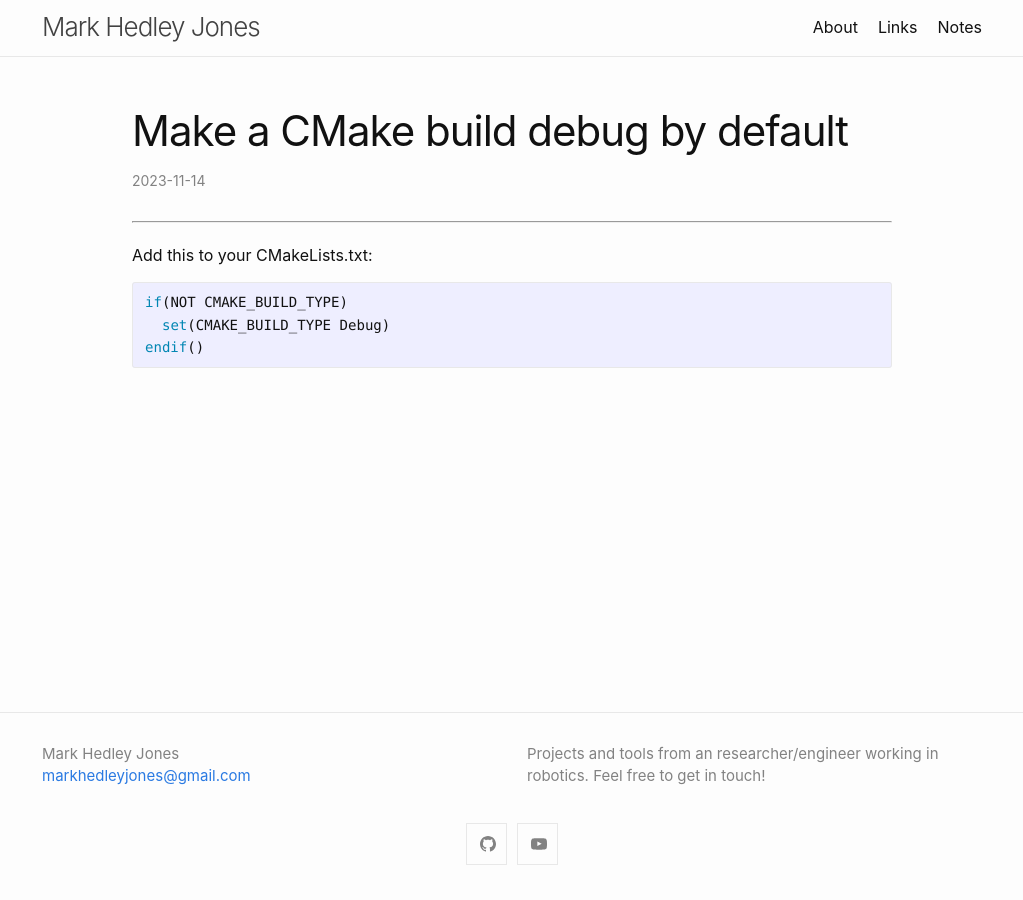
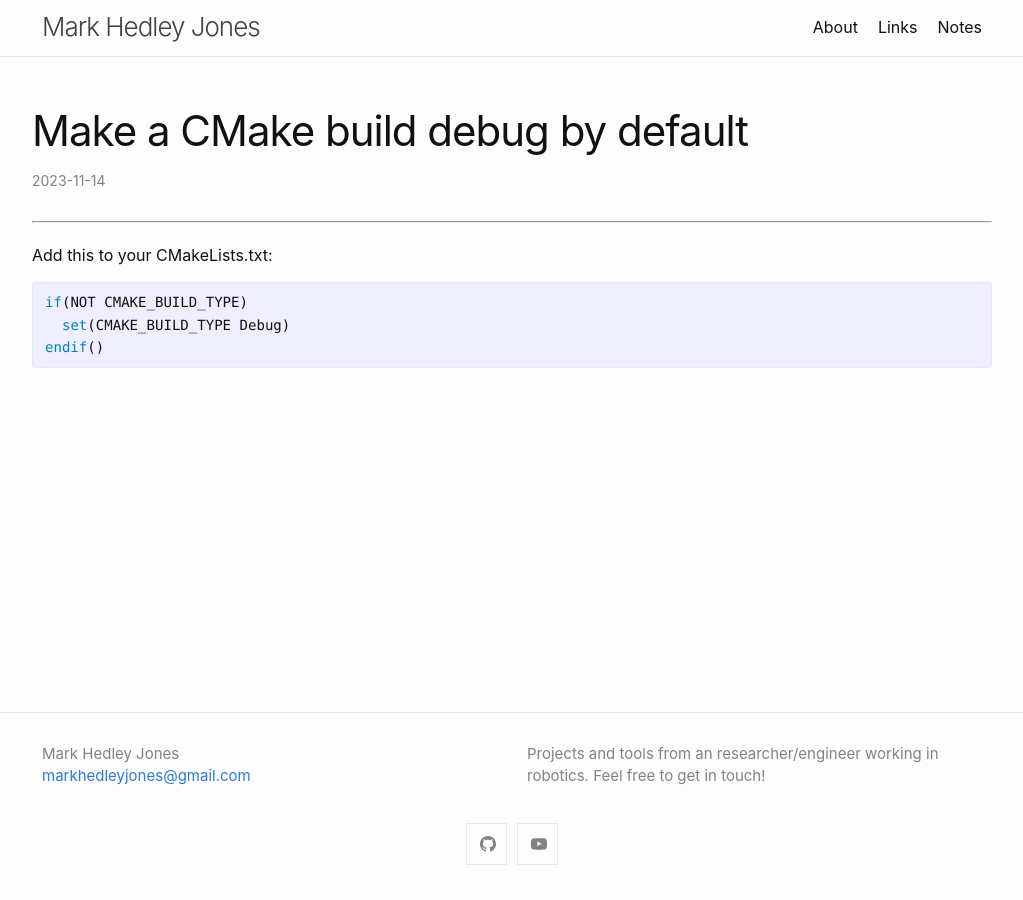
Before and after one commit to MarkHedleyJones/markhedleyjones.github.io, a Jekyll site: the page built from docs/_posts/2023-11-14-note-make-cmake-debug-by-default.md, in a window 1280 px wide. Shown: the whole page, without its empty margins (128-1151 px from the left). Built offline with Jekyll 4.4.1, drawn with Linux system fonts in a browser that asks for light colours.

Commit message:
Increase max page size to 1000 pixels

```diff
--- a/docs/_layouts/note.html
+++ b/docs/_layouts/note.html
@@ -1,7 +1,7 @@
 ---
 layout: default
 ---
-<div style="width: 100%; max-width: 800px; margin: auto">
+<div style="width: 100%; max-width: 1000px; margin: auto">
   <article class="post h-entry" itemscope itemtype="http://schema.org/BlogPosting" style="margin: 20px">
     <header class="post-header">
       <h1 class="post-title p-name" itemprop="name headline">{{ page.title | escape }}</h1>
--- a/docs/_layouts/page.html
+++ b/docs/_layouts/page.html
@@ -1,7 +1,7 @@
 ---
 layout: default
 ---
-<div style="width: 100%; max-width: 800px; margin: auto">
+<div style="width: 100%; max-width: 1000px; margin: auto">
   <article class="post"
            style="margin: 20px">
 
--- a/docs/_layouts/project.html
+++ b/docs/_layouts/project.html
@@ -1,7 +1,7 @@
 ---
 layout: default
 ---
-<div style="width: 100%; max-width: 800px; margin: auto">
+<div style="width: 100%; max-width: 1000px; margin: auto">
   <article class="post h-entry" itemscope itemtype="http://schema.org/BlogPosting" style="margin: 20px">
 
     <header class="post-header" style="text-align: center">
```
